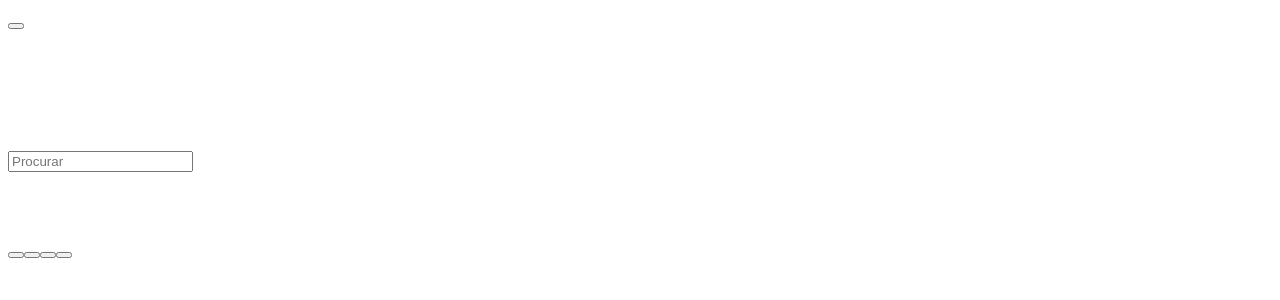
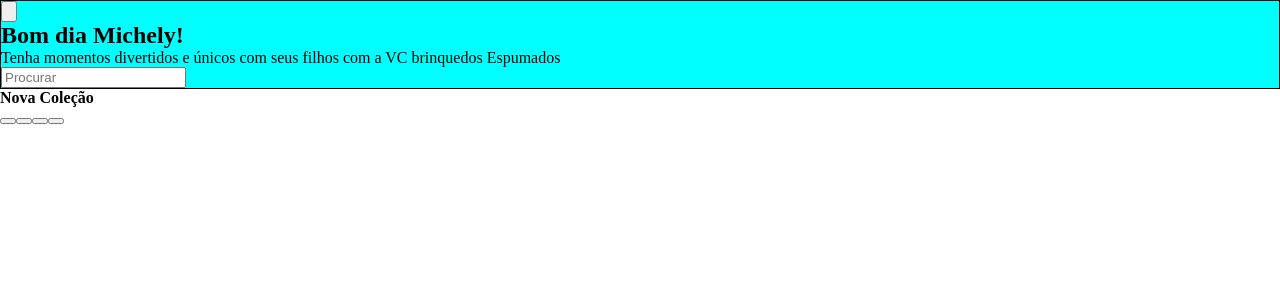
Before and after one commit to Igor-Victor21/Front-end-Vite-js-Vc-Brinquedos-Espumados-, a React (Vite) app in the folder Front-end-Vite-js-Vc-Brinquedos-Espumados/: page / in a window 1280 px wide. Shown: the top 300 px of the page. Built offline with nearby package versions, Linux system fonts and the light colour scheme.

Commit message:
Teste para relembrar as coisas do vite

```diff
--- a/Front-end-Vite-js-Vc-Brinquedos-Espumados/src/App.jsx
+++ b/Front-end-Vite-js-Vc-Brinquedos-Espumados/src/App.jsx
@@ -1,4 +1,4 @@
-import './App.module.css'
+import style from './App.module.css'
 
 export default function App() {
 
@@ -24,16 +24,16 @@ export default function App() {
       <p className="read-the-docs">
         Click on the Vite and React logos to learn more
       </p> */}
-      <section>
+      <section className={style.card}>
         <button>
-          <image/>
+          <img/>
         </button>
         <h1>Bom dia Michely!</h1>
         <p>Tenha momentos divertidos e únicos com seus filhos com a VC brinquedos Espumados</p>
         <input placeholder='Procurar'></input>
       </section>
 
-      <h3>Nova Coleção</h3>
+      <h4>Nova Coleção</h4>
 
       <section>
         <button></button>
--- a/Front-end-Vite-js-Vc-Brinquedos-Espumados/src/App.module.css
+++ b/Front-end-Vite-js-Vc-Brinquedos-Espumados/src/App.module.css
@@ -1,6 +1,15 @@
 #root {
-  max-width: 1280px;
-  margin: 0 auto;
-  padding: 2rem;
   text-align: center;
 }
+
+.card{
+  background-color: aqua;
+  border: 1px solid black;
+  color: black;
+  align-items: center;
+  padding: 10,20,20,10;
+}
+
+h4{
+  color: black;
+}
--- a/Front-end-Vite-js-Vc-Brinquedos-Espumados/src/index.css
+++ b/Front-end-Vite-js-Vc-Brinquedos-Espumados/src/index.css
@@ -1,65 +1,5 @@
-:root {
-  font-family: system-ui, Avenir, Helvetica, Arial, sans-serif;
-  line-height: 1.5;
-  font-weight: 400;
-  color: rgba(255, 255, 255, 0.87);
-
-  font-synthesis: none;
-  text-rendering: optimizeLegibility;
-  -webkit-font-smoothing: antialiased;
-  -moz-osx-font-smoothing: grayscale;
+*{
+  padding: 1;
+  margin: 0;
+  box-sizing: border-box;
 }
-
-/* a {
-  font-weight: 500;
-  color: #646cff;
-  text-decoration: inherit;
-}
-a:hover {
-  color: #535bf2;
-}
-
-body {
-  margin: 0;
-  display: flex;
-  place-items: center;
-  min-width: 320px;
-  min-height: 100vh;
-}
-
-h1 {
-  font-size: 3.2em;
-  line-height: 1.1;
-}
-
-button {
-  border-radius: 8px;
-  border: 1px solid transparent;
-  padding: 0.6em 1.2em;
-  font-size: 1em;
-  font-weight: 500;
-  font-family: inherit;
-  background-color: #1a1a1a;
-  cursor: pointer;
-  transition: border-color 0.25s;
-}
-button:hover {
-  border-color: #646cff;
-}
-button:focus,
-button:focus-visible {
-  outline: 4px auto -webkit-focus-ring-color;
-}
-
-@media (prefers-color-scheme: light) {
-  :root {
-    color: #213547;
-    background-color: #ffffff;
-  }
-  a:hover {
-    color: #747bff;
-  }
-  button {
-    background-color: #f9f9f9;
-  }
-} */
```
